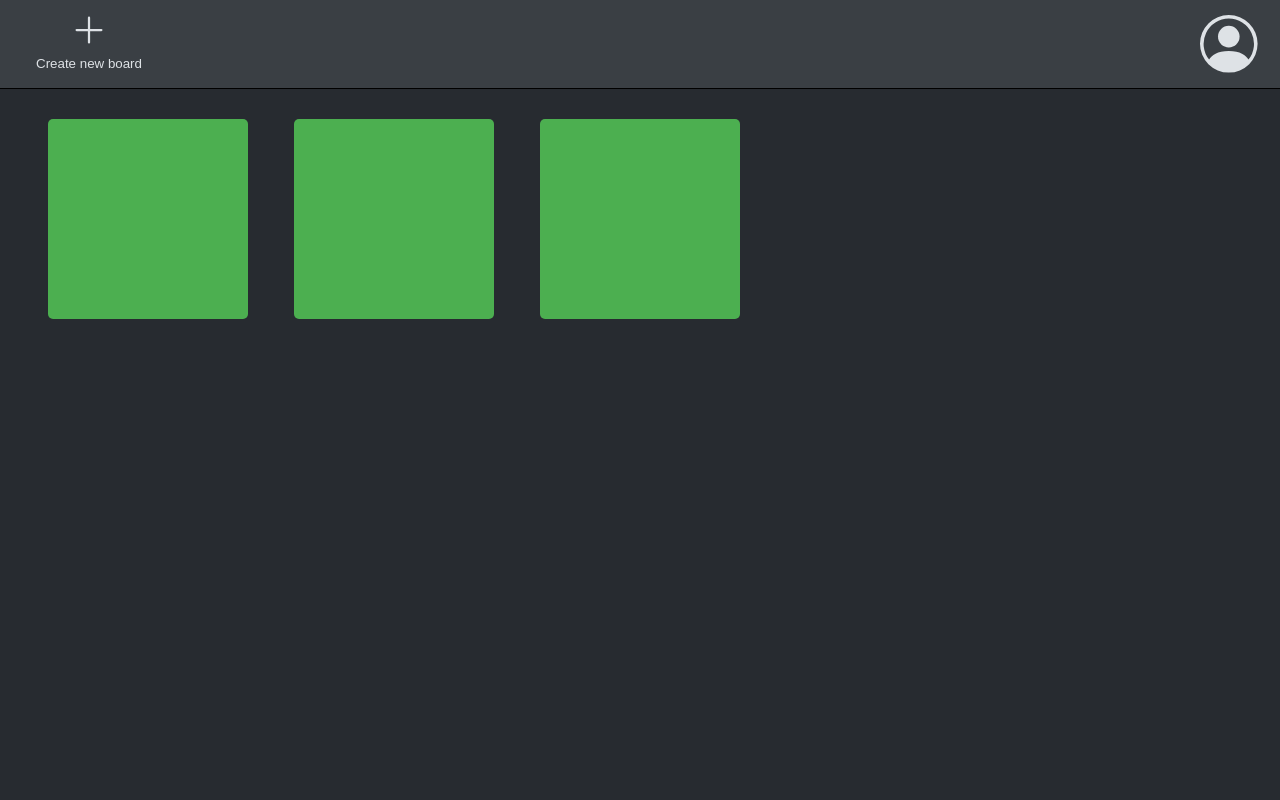
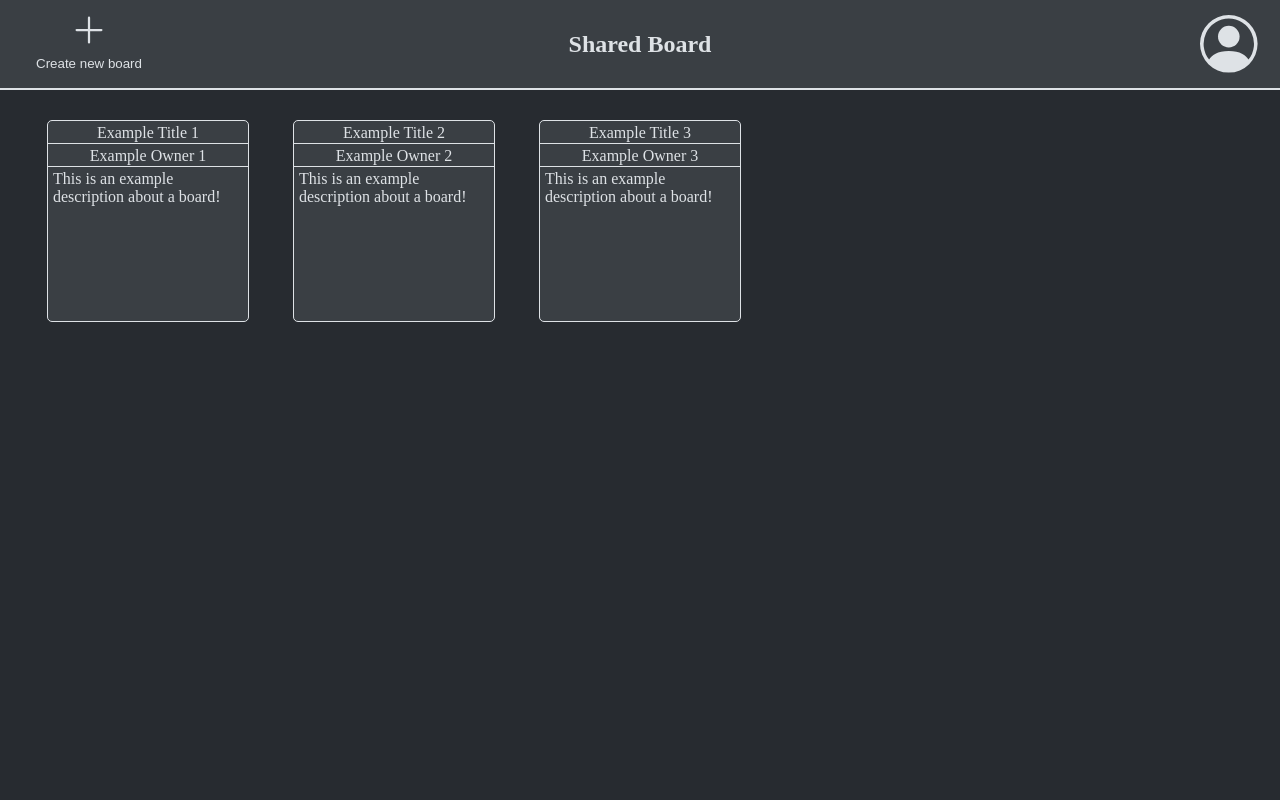
Before and after one commit to VektorOO7/Shared-Board, a PHP site: page / in a window 1280 px wide. Run offline with PHP 8.4, Linux system fonts and the light colour scheme.

Commit message:
Beautifying and createBoard function

```diff
--- a/app/css/index.css
+++ b/app/css/index.css
@@ -13,7 +13,9 @@ body {
 header {
     margin: 0;
     padding: 8px 8px 8px 8px;
-    border-bottom: 1px solid black;
+    border-bottom: 2px solid var(--border-color);
+
+    min-height: 56px;
 
     background: var(--secondary-color);
 }
@@ -25,7 +27,7 @@ main {
 
 nav {
     display: grid;
-    grid-template-columns: 1fr 1fr;
+    grid-template-columns: 1fr 1fr 1fr;
     grid-gap: 0;
 
     height: var(--nav-bar-height);
@@ -39,12 +41,17 @@ nav {
 }
 
 #create-board-button-div,
+#nav-title,
 #account-button-div {
     width: 100%;
     height: 100%;
 
     display: grid;
     align-items: center;
+}
+
+#nav-title {
+    text-align: center;
 }
 
 #create-board-button,
@@ -104,21 +111,49 @@ main {
 
 .board-container {
     display: grid;
-    gap: 10px;
+    gap: var(--between-board-gap);
 
-    padding: 10px;
+    padding: var(--between-board-gap);
 
-    grid-template-columns: repeat(auto-fill, minmax(200px, 1fr));
+    grid-template-columns: repeat(auto-fill, minmax(var(--board-width), 1fr));
     justify-items: center;
 
     background-color: var(--primary-color);
 }
 
 .board {
-    width: 200px;
-    height: 200px;
+    display: flex;
+    flex-direction: column;
 
+    width: var(--board-width);
+    height: var(--board-height);
+
+    border: 1px solid var(--border-color);
     border-radius: 5px;
 
-    background-color: #4CAF50; /* temporary */
+    background-color: var(--secondary-color);
 }
+
+.board-title,
+.board-owner,
+.board-description {
+    padding: 3px 5px;
+
+    color: var(--text-color);
+}
+
+.board-title, .board-owner {
+    height: var(--board-text-one-line);
+
+    border-bottom: 1px solid var(--border-color);
+
+    text-align: center;
+    white-space: nowrap;
+    overflow: hidden;
+    text-overflow: ellipsis;
+}
+
+.board-description {
+    flex-grow: 1;
+    overflow: auto;
+}
--- a/app/css/variables.css
+++ b/app/css/variables.css
@@ -2,9 +2,20 @@
 
 
 :root {
+	/*
+		index.css variables
+	*/
+
 	--primary-color: rgb(39, 43, 48);
 	--secondary-color: rgb(58, 63, 68);
 	--text-color: rgb(222, 226, 230	);
+	--border-color: var(--text-color);
 
 	--nav-bar-height: 9vh;
+
+	--board-width: 200px;
+	--board-height: 200px;
+	--between-board-gap: 10px;
+
+	--board-text-one-line: 1em;
 }
--- a/app/index.html
+++ b/app/index.html
@@ -9,6 +9,16 @@
         <script src="./js/index.js" defer></script>
 
         <title>Shared Board</title>
+
+        <script type="text/javascript">
+            // This script is for testing only!
+
+            document.addEventListener("DOMContentLoaded", function() {
+                createBoard('Example Title 1', 'Example Owner 1', 'This is an example description about a board!');
+                createBoard('Example Title 2', 'Example Owner 2', 'This is an example description about a board!');
+                createBoard('Example Title 3', 'Example Owner 3', 'This is an example description about a board!');
+            });
+        </script>
     </head>
 
     <body>
@@ -27,6 +37,12 @@
                 </div>
 
                 <div class="grid-element">
+                    <div id="nav-title">
+                        <h1 class="text">Shared Board</h1>
+                    </div>
+                </div>
+
+                <div class="grid-element">
                     <div id="account-button-div">
                         <button id="account-button">
                             <svg class="bi bi-person-circle" id="account-button-svg" xmlns="http://www.w3.org/2000/svg" viewBox="0 0 16 16">
@@ -41,9 +57,6 @@
 
         <main>
             <div class="board-container">
-                <div class="board"></div>
-                <div class="board"></div>
-                <div class="board"></div>
             </div>
         </main>
     </body>
--- a/app/js/index.js
+++ b/app/js/index.js
@@ -6,13 +6,39 @@ const accountButton = document.querySelector('#account-button');
 
 const boardContainer = document.querySelector('.board-container');
 
+let boardCounter = 0;
+
+function createBoard(title, owner, description) {
+    const newBoard = document.createElement('div');
+    newBoard.classList.add('board');
+
+    const boardTitle = document.createElement('div');
+    boardTitle.classList.add('board-title');
+    boardTitle.id = 'board-title-' + boardCounter;
+    boardTitle.textContent = title;
+
+    const boardOwner = document.createElement('div');
+    boardOwner.classList.add('board-owner');
+    boardOwner.id = 'board-owner-' + boardCounter;
+    boardOwner.textContent = owner;
+
+    const boardDescription = document.createElement('div');
+    boardDescription.classList.add('board-description');
+    boardDescription.id = 'board-description-' + boardCounter;
+    boardDescription.textContent = description;
+
+    newBoard.appendChild(boardTitle);
+    newBoard.appendChild(boardOwner);
+    newBoard.appendChild(boardDescription);
+
+    boardContainer.appendChild(newBoard);
+
+    boardCounter++;
+}
+
 document.addEventListener("DOMContentLoaded", () => {
     createBoardButton.addEventListener('click', function() {
-        const newItem = document.createElement('div');
-
-        newItem.className = 'board';
-
-        boardContainer.appendChild(newItem);
+        createBoard('Example Title', 'Example Owner', 'This is an example description about a board!')
     });
 
     accountButton.addEventListener('click', () => {
```
